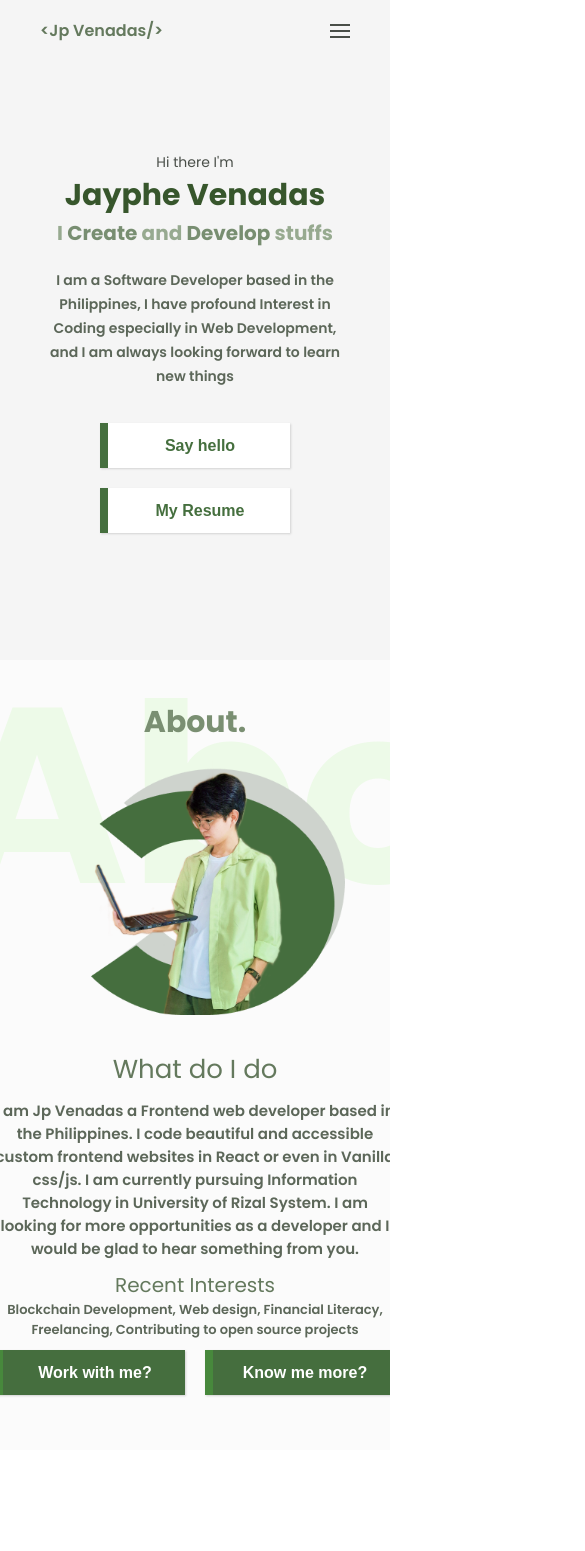
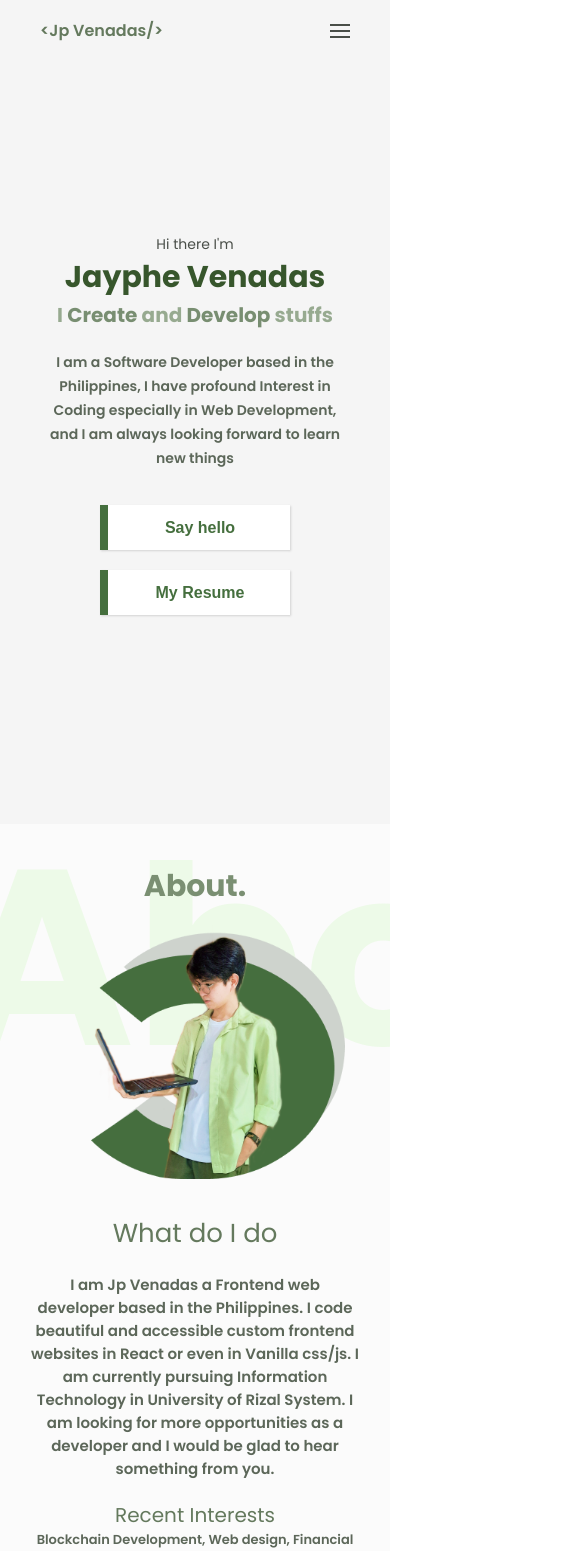
Before and after one commit to JPvenadas/Web-Portfolio, a React (Create React App) app: page / in a window 390 px wide. Shown: the top 1551 px of the page, 585 px wide, since content can reach past the window. Before the commit the page ends 1450 px from the top, so only its background shows below. Built offline with nearby package versions, Linux system fonts and the light colour scheme.

Commit message:
about section (mobile responsive)

```diff
--- a/src/components/Animation.jsx
+++ b/src/components/Animation.jsx
@@ -26,7 +26,7 @@ const Intro = () => {
     const introTimeline = gsap.timeline()
     const AboutTimeline = gsap.timeline({scrollTrigger: {
       trigger: '.about',
-      start: '400'
+      start: 'center center'
     }})
 
     useEffect(() => {
@@ -39,7 +39,7 @@ const Intro = () => {
                  .to(text1highlight, {y: 0, duration: .8}, '<.3')
                  .to(dev, {y: 0, duration: .8}, '<.3')
                  .to(slider, {y: '-200%', background: '#4a6a45', duration: .8}, '>.8')
-                 .to('body', {overflow: 'initial', duration: 0})
+                 .to('body', {overflowY: 'initial', duration: 0})
                  .to(container, {y: '-200%', duration: .8} )
                  .to('.logo', {duration: .4, opacity: 1, y:0}, '<.3')
                  .to('.ham', {duration: .4, opacity: 1, y:0}, '<.15')
--- a/src/index.css
+++ b/src/index.css
@@ -62,7 +62,8 @@ code {
   -ms-user-select: none;
 }
 .app{
-  overflow-x: hidden;
+  overflow: hidden;
+  width: 100vw;
 }
 
 @keyframes wave {
--- a/src/styled-components/About.js
+++ b/src/styled-components/About.js
@@ -42,7 +42,7 @@ export const GridItem = styled.div`
     @media (max-width: 900px) {
         display: ${({display})=> display};
         text-align: center;
-        gap: 10px;
+        gap: 20px;
      }
 `
 export const Image = styled.img`
@@ -88,6 +88,10 @@ export const OccupationDescription = styled.p`
     @media (max-width: 900px) {
         max-width: 600px;
     }
+    @media (max-width: 600px) {
+        width: 100%;
+        padding: 0 30px;
+    }
 `
 export const Subtitle = styled.h4`
     font-weight: 400;
@@ -103,6 +107,11 @@ export const Interest = styled.p`
     @media (max-width: 900px) {
         max-width: 600px;
     }
+    @media (max-width: 600px) {
+        width: 100%;
+        padding: 0 30px;
+    }
+
 `
 export const ButtonContainer = styled.div`
     display: flex;
@@ -112,5 +121,8 @@ export const ButtonContainer = styled.div`
       justify-content: center;
       align-items: center
     }
+    @media (max-width: 600px) {
+      flex-direction: column;
+    }
 
 `
--- a/src/styled-components/Header.js
+++ b/src/styled-components/Header.js
@@ -20,7 +20,7 @@ export const Container = styled.div`
         align-items: center
     }
     @media (max-width: 600px) {
-        height: calc(100%-60px);
+        height: calc(100vh - 80px)
     }
 `
 export const Greetings = styled.p`
--- a/src/styled-components/navbar.js
+++ b/src/styled-components/navbar.js
@@ -39,7 +39,7 @@ export const NavLinksContainer = styled.div`
     transition: .4s ease;
     height: 100%;
     @media (max-width: 600px) {
-        position: absolute;
+        position: fixed;
         top: 60px;
         right: ${({right})=>right};
         width: 200px;
```
